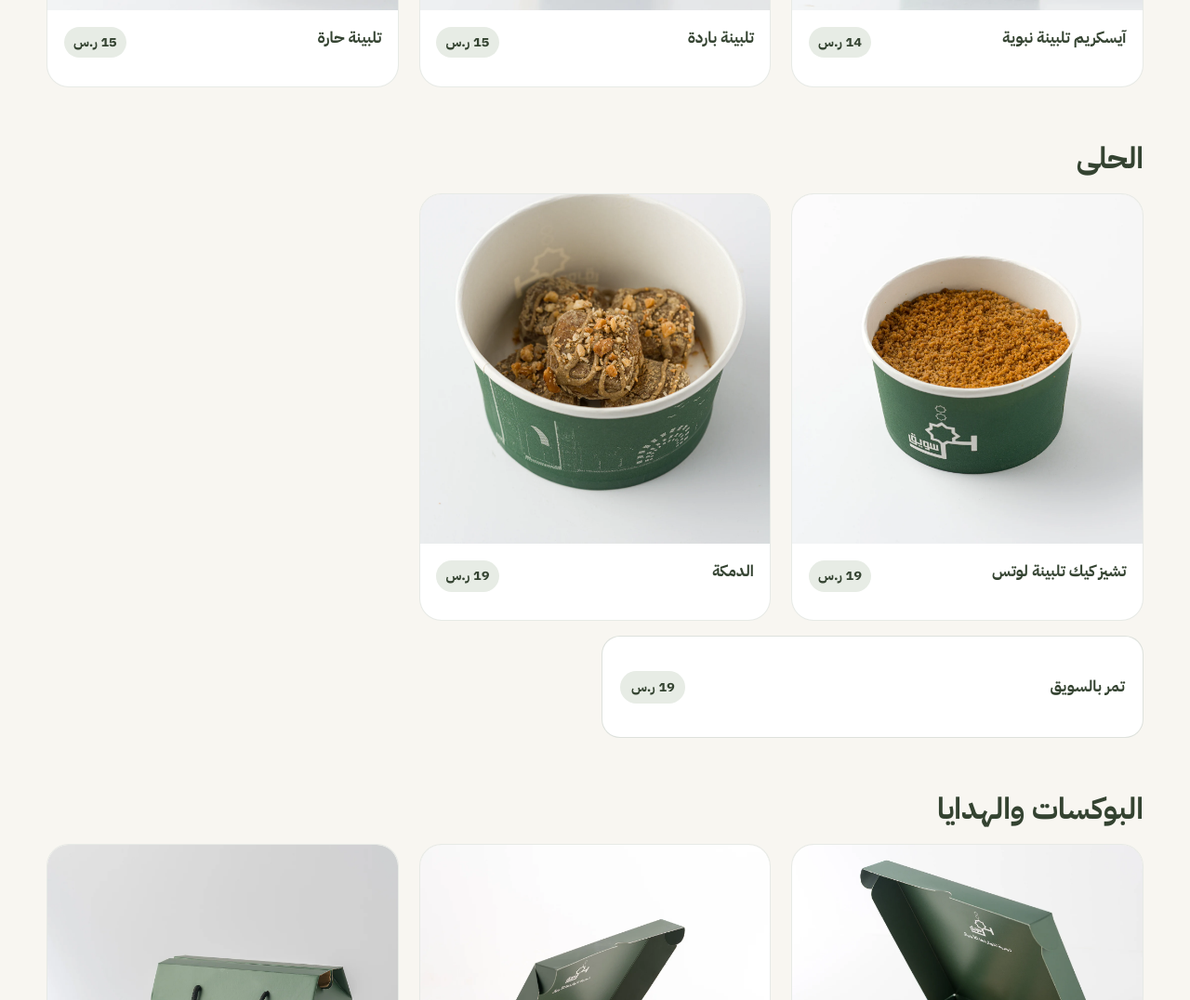
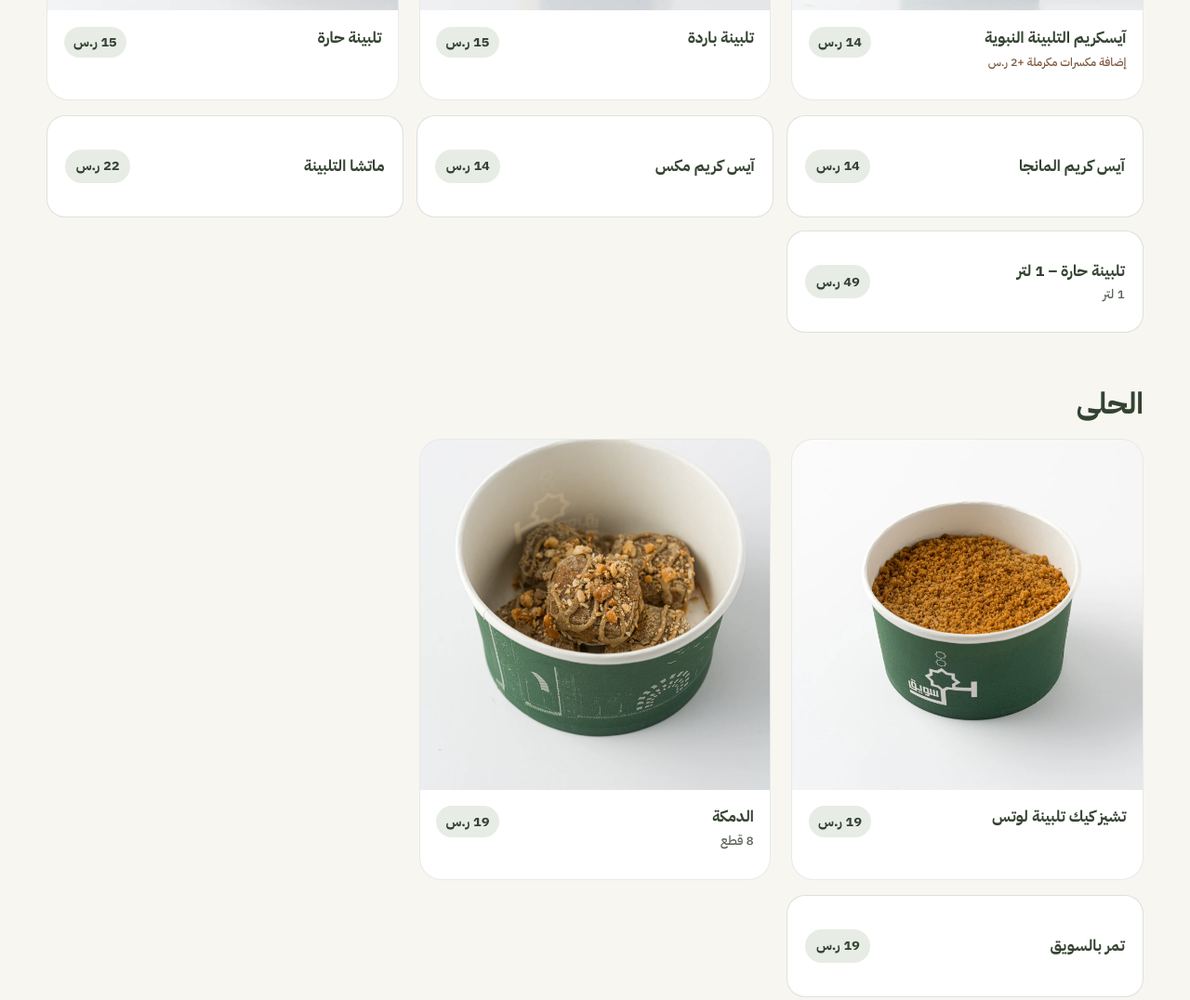
Before and after one commit to abdalmaged818/saweeg-menu, a website built with Vite: page index.html in a window 1280 px wide. Shown: the part 1040-2116 px from the top of the page at 93% size. Built offline with nearby package versions, Linux system fonts and the light colour scheme.

Commit message:
feat: sync August 2026 branch menus

```diff
--- a/src/data/categories.ts
+++ b/src/data/categories.ts
@@ -3,8 +3,8 @@ import type { Category } from "../types/menu";
 export const categories: Category[] = [
   {
     id: "talbinah",
-    nameAr: "التلبينة",
-    nameEn: "Talbinah"
+    nameAr: "التلبينة والآيسكريم",
+    nameEn: "Talbinah & Ice Cream"
   },
   {
     id: "sweets",
--- a/src/data/extras.ts
+++ b/src/data/extras.ts
@@ -4,25 +4,79 @@ const sharedBranches = ["maqsed", "bustan"] as const;
 
 export const extras: Extra[] = [
   {
-    id: "saudi-coffee",
-    nameAr: "قهوة سعودية",
-    nameEn: "Saudi Coffee",
+    id: "saudi-coffee-cup",
+    nameAr: "كوب قهوة سعودية",
+    nameEn: "Saudi Coffee Cup",
     quantityAr: "كوب",
     quantityEn: "Cup",
     price: 6,
     branches: [...sharedBranches]
   },
   {
-    id: "coffee-of-day-hot",
-    nameAr: "قهوة اليوم - حارة",
-    nameEn: "Coffee of the Day - Hot",
-    price: 10,
-    branches: ["bustan"]
+    id: "saudi-coffee-dallah",
+    nameAr: "دلة قهوة سعودية",
+    nameEn: "Saudi Coffee Dallah",
+    quantityAr: "دلة",
+    quantityEn: "Dallah",
+    price: 21,
+    branches: [...sharedBranches]
   },
   {
-    id: "coffee-of-day-cold",
-    nameAr: "قهوة اليوم - باردة",
-    nameEn: "Coffee of the Day - Cold",
+    id: "saudi-coffee-dallah-with-sweets",
+    nameAr: "دلة قهوة سعودية مع حلى",
+    nameEn: "Saudi Coffee Dallah with Sweets",
+    quantityAr: "دلة مع حلى",
+    quantityEn: "Dallah with Sweets",
+    price: 39,
+    branches: [...sharedBranches]
+  },
+  {
+    id: "water",
+    nameAr: "ماء",
+    nameEn: "Water",
+    quantityAr: "عبوة",
+    quantityEn: "Bottle",
+    price: 1.5,
+    branches: [...sharedBranches]
+  },
+  {
+    id: "maamoul",
+    nameAr: "معمول",
+    nameEn: "Maamoul",
+    quantityAr: "5 قطع",
+    quantityEn: "5 Pieces",
+    price: 21,
+    branches: [...sharedBranches]
+  },
+  {
+    id: "tart",
+    nameAr: "تارت",
+    nameEn: "Tart",
+    quantityAr: "قطعتان",
+    quantityEn: "2 Pieces",
+    price: 11,
+    branches: [...sharedBranches]
+  },
+  {
+    id: "basbousa",
+    nameAr: "بسبوسة",
+    nameEn: "Basbousa",
+    quantityAr: "قطعتان",
+    quantityEn: "2 Pieces",
+    price: 11,
+    branches: [...sharedBranches]
+  },
+  {
+    id: "coffee-of-the-day-maqsed",
+    nameAr: "قهوة اليوم",
+    nameEn: "Coffee of the Day",
+    price: 6,
+    branches: ["maqsed"]
+  },
+  {
+    id: "coffee-of-the-day-bustan",
+    nameAr: "قهوة اليوم",
+    nameEn: "Coffee of the Day",
     price: 10,
     branches: ["bustan"]
   },
@@ -36,30 +90,12 @@ export const extras: Extra[] = [
     branches: ["bustan"]
   },
   {
-    id: "water",
-    nameAr: "ماء",
-    nameEn: "Water",
-    quantityAr: "عبوة",
-    quantityEn: "Bottle",
-    price: 1,
-    branches: [...sharedBranches]
-  },
-  {
-    id: "basbousa",
-    nameAr: "بسبوسة",
-    nameEn: "Basbousa",
-    quantityAr: "قطعة واحدة",
-    quantityEn: "One Piece",
-    price: 6,
-    branches: [...sharedBranches]
-  },
-  {
-    id: "maamoul",
-    nameAr: "معمول",
-    nameEn: "Maamoul",
-    quantityAr: "3 قطع",
-    quantityEn: "3 Pieces",
-    price: 10,
-    branches: [...sharedBranches]
+    id: "tea-flask",
+    nameAr: "ثلاجة شاي",
+    nameEn: "Tea Flask",
+    quantityAr: "ثلاجة",
+    quantityEn: "Flask",
+    price: 25,
+    branches: ["bustan"]
   }
 ];
--- a/src/data/products.ts
+++ b/src/data/products.ts
@@ -5,14 +5,34 @@ const sharedBranches = ["maqsed", "bustan"] as const;
 export const products: Product[] = [
   {
     id: "talbinah-ice-cream",
-    nameAr: "آيسكريم تلبينة نبوية",
+    nameAr: "آيسكريم التلبينة النبوية",
     nameEn: "Talbinah Ice Cream",
+    noteAr: "إضافة مكسرات مكرملة +2 ر.س",
+    noteEn: "Caramelized Nuts Add-on +SAR 2",
     price: 14,
     category: "talbinah",
     displayMode: "image",
     image: "talbinah-ice-cream.webp",
     imageFit: "cover",
     imagePosition: "center",
+    branches: [...sharedBranches]
+  },
+  {
+    id: "mango-ice-cream",
+    nameAr: "آيس كريم المانجا",
+    nameEn: "Mango Ice Cream",
+    price: 14,
+    category: "talbinah",
+    displayMode: "compact",
+    branches: [...sharedBranches]
+  },
+  {
+    id: "mixed-ice-cream",
+    nameAr: "آيس كريم مكس",
+    nameEn: "Mixed Ice Cream",
+    price: 14,
+    category: "talbinah",
+    displayMode: "compact",
     branches: [...sharedBranches]
   },
   {
@@ -40,6 +60,26 @@ export const products: Product[] = [
     branches: [...sharedBranches]
   },
   {
+    id: "talbinah-matcha",
+    nameAr: "ماتشا التلبينة",
+    nameEn: "Talbinah Matcha",
+    price: 22,
+    category: "talbinah",
+    displayMode: "compact",
+    branches: [...sharedBranches]
+  },
+  {
+    id: "hot-talbinah-one-liter",
+    nameAr: "تلبينة حارة – 1 لتر",
+    nameEn: "Hot Talbinah – 1 Liter",
+    quantityAr: "1 لتر",
+    quantityEn: "1 Liter",
+    price: 49,
+    category: "talbinah",
+    displayMode: "compact",
+    branches: ["maqsed"]
+  },
+  {
     id: "talbinah-lotus-cheesecake",
     nameAr: "تشيز كيك تلبينة لوتس",
     nameEn: "Talbinah Lotus Cheesecake",
@@ -52,9 +92,9 @@ export const products: Product[] = [
     branches: [...sharedBranches]
   },
   {
-    id: "dates-with-sawiq",
+    id: "dates-with-saweeg",
     nameAr: "تمر بالسويق",
-    nameEn: "Dates with Sawiq",
+    nameEn: "Dates with Saweeg",
     price: 19,
     category: "sweets",
     displayMode: "compact",
@@ -64,6 +104,8 @@ export const products: Product[] = [
     id: "damkah",
     nameAr: "الدمكة",
     nameEn: "Damkah",
+    quantityAr: "8 قطع",
+    quantityEn: "8 Pieces",
     price: 19,
     category: "sweets",
     displayMode: "image",
@@ -73,9 +115,29 @@ export const products: Product[] = [
     branches: [...sharedBranches]
   },
   {
+    id: "madini-crepe-cheese",
+    nameAr: "كريب مديني أجبان",
+    nameEn: "Madini Crepe Cheese",
+    price: 9,
+    category: "sweets",
+    displayMode: "compact",
+    branches: ["bustan"]
+  },
+  {
+    id: "madini-crepe-signature",
+    nameAr: "كريب مديني سجنتشر",
+    nameEn: "Madini Crepe Signature",
+    price: 9,
+    category: "sweets",
+    displayMode: "compact",
+    branches: ["bustan"]
+  },
+  {
     id: "maamoul-box",
     nameAr: "بوكس معمول",
     nameEn: "Maamoul Box",
+    quantityAr: "27 قطعة",
+    quantityEn: "27 Pieces",
     price: 78,
     category: "boxes",
     displayMode: "image",
@@ -85,10 +147,21 @@ export const products: Product[] = [
     branches: [...sharedBranches]
   },
   {
-    id: "basbousa-box",
-    nameAr: "بوكس بسبوسة",
-    nameEn: "Basbousa Box",
-    price: 69,
+    id: "safawi-dates-gift-box",
+    nameAr: "بوكس تمر صفاوي محشي مكسرات",
+    nameEn: "Safawi Dates Stuffed with Mixed Nuts Gift Box",
+    price: 78,
+    category: "boxes",
+    displayMode: "compact",
+    branches: [...sharedBranches]
+  },
+  {
+    id: "date-pecan-tart-box",
+    nameAr: "بوكس تارت التمر والبيكان",
+    nameEn: "Date Pecan Tart Box",
+    quantityAr: "14 قطعة",
+    quantityEn: "14 Pieces",
+    price: 51,
     category: "boxes",
     displayMode: "image",
     image: "basbousa-box.webp",
@@ -100,15 +173,31 @@ export const products: Product[] = [
     id: "talbinah-sachet-box",
     nameAr: "بوكس أظرف التلبينة",
     nameEn: "Talbinah Sachet Box",
-    price: 58,
+    quantityAr: "12 ظرف",
+    quantityEn: "12 Sachets",
+    price: 68,
     category: "boxes",
     displayMode: "compact",
+    branches: [...sharedBranches]
+  },
+  {
+    id: "al-jabirah-box",
+    nameAr: "بوكس الجابرة",
+    nameEn: "Al Jabirah Box",
+    price: 68,
+    category: "boxes",
+    displayMode: "image",
+    image: "talbinah-sachet-box.webp",
+    imageFit: "cover",
+    imagePosition: "center",
     branches: [...sharedBranches]
   },
   {
     id: "gift-box",
     nameAr: "بوكس الإهداء",
     nameEn: "Gift Box",
+    quantityAr: "عبوتان من اختيارك",
+    quantityEn: "2 Containers of Your Choice",
     price: 42,
     category: "boxes",
     displayMode: "image",
@@ -118,21 +207,21 @@ export const products: Product[] = [
     branches: [...sharedBranches]
   },
   {
-    id: "al-jabirah-box",
-    nameAr: "بوكس الجابرة",
-    nameEn: "Al-Jabirah Box",
-    price: 68,
-    category: "boxes",
+    id: "talbinah-powder",
+    nameAr: "بودرة تلبينة نبوية",
+    nameEn: "Talbinah Nabawi Powder",
+    price: 25,
+    category: "ready",
     displayMode: "image",
-    image: "talbinah-sachet-box.webp",
+    image: "al-jabirah-box.webp",
     imageFit: "cover",
     imagePosition: "center",
     branches: [...sharedBranches]
   },
   {
-    id: "sawiq-powder",
+    id: "saweeg-powder",
     nameAr: "بودرة سويق",
-    nameEn: "Sawiq Powder",
+    nameEn: "Saweeg Powder",
     price: 25,
     category: "ready",
     displayMode: "image",
@@ -142,24 +231,23 @@ export const products: Product[] = [
     branches: [...sharedBranches]
   },
   {
-    id: "talbinah-powder",
-    nameAr: "بودرة تلبينة نبوية",
-    nameEn: "Talbinah Powder",
-    price: 25,
+    id: "talbinah-sachets",
+    nameAr: "أظرف التلبينة",
+    nameEn: "Talbinah Sachets",
+    quantityAr: "ظرف واحد",
+    quantityEn: "1 Sachet",
+    price: 5.5,
     category: "ready",
-    displayMode: "image",
-    image: "al-jabirah-box.webp",
-    imageFit: "cover",
-    imagePosition: "center",
+    displayMode: "compact",
     branches: [...sharedBranches]
   },
   {
-    id: "madini-crepe-cheese-signature",
-    nameAr: "كريب مديني - أجبان سجنتشر",
-    nameEn: "Madini Crepe - Cheese Signature",
-    price: 9,
-    category: "sweets",
+    id: "mixed-caramelized-nuts-sachet",
+    nameAr: "ظرف مكسرات مكرملة مكس",
+    nameEn: "Mixed Caramelized Nuts Sachet",
+    price: 12,
+    category: "ready",
     displayMode: "compact",
-    branches: ["bustan"]
+    branches: [...sharedBranches]
   }
 ];
--- a/src/styles/components.css
+++ b/src/styles/components.css
@@ -339,7 +339,7 @@ html[lang="ar"] .eyebrow {
 }
 
 .product-card__content {
-  min-height: 82px;
+  min-height: 96px;
   display: flex;
   align-items: flex-start;
   justify-content: space-between;
@@ -347,8 +347,12 @@ html[lang="ar"] .eyebrow {
   padding: 1rem;
 }
 
+.product-card__copy,
+.compact-product-card__copy {
+  min-width: 0;
+}
+
 .product-card__name {
-  min-width: 0;
   margin: 0;
   color: var(--green-dark);
   font-size: 1.05rem;
@@ -366,6 +370,24 @@ html[lang="ar"] .eyebrow {
   font-size: 0.92rem;
   font-weight: 700;
   white-space: nowrap;
+}
+
+.product-card__quantity,
+.compact-product-card__quantity {
+  margin: 0.18rem 0 0;
+  color: var(--text-soft);
+  font-size: 0.86rem;
+  font-weight: 500;
+  line-height: 1.45;
+}
+
+.product-card__note,
+.compact-product-card__note {
+  margin: 0.32rem 0 0;
+  color: var(--brown-dark);
+  font-size: 0.78rem;
+  font-weight: 500;
+  line-height: 1.45;
 }
 
 .compact-product-card {
@@ -390,7 +412,6 @@ html[lang="ar"] .eyebrow {
 }
 
 .compact-product-card__name {
-  min-width: 0;
   margin: 0;
   color: var(--green-dark);
   font-size: 1.05rem;
--- a/src/styles/responsive.css
+++ b/src/styles/responsive.css
@@ -81,8 +81,12 @@
 }
 
 @media (min-width: 980px) {
+  .product-grid,
+  .compact-products-grid {
+    grid-template-columns: repeat(3, minmax(0, 1fr));
+  }
+
   .product-grid {
-    grid-template-columns: repeat(3, minmax(0, 1fr));
     gap: 1.35rem;
   }
 
--- a/src/templates/menu-page.ts
+++ b/src/templates/menu-page.ts
@@ -40,6 +40,33 @@ const localName = (
   item: { nameAr: string; nameEn: string },
   language: Language
 ): string => (language === "ar" ? item.nameAr : item.nameEn);
+
+const localQuantity = (
+  item: { quantityAr?: string; quantityEn?: string },
+  language: Language
+): string | undefined =>
+  language === "ar" ? item.quantityAr : item.quantityEn;
+
+const localNote = (
+  item: { noteAr?: string; noteEn?: string },
+  language: Language
+): string | undefined => language === "ar" ? item.noteAr : item.noteEn;
+
+const appendProductDetails = (
+  container: HTMLElement,
+  product: ImageProduct | CompactProduct,
+  language: Language,
+  classPrefix: "product-card" | "compact-product-card"
+): void => {
+  const quantity = localQuantity(product, language);
+  const note = localNote(product, language);
+  if (quantity) {
+    container.append(createElement("p", `${classPrefix}__quantity`, quantity));
+  }
+  if (note) {
+    container.append(createElement("p", `${classPrefix}__note`, note));
+  }
+};
 
 const appHref = (
   language: Language,
@@ -428,6 +455,8 @@ const createProductCard = (
 ): HTMLElement => {
   const messages = getMessages(language);
   const article = createElement("article", "product-card");
+  article.dataset.productId = product.id;
+  article.dataset.displayMode = product.displayMode;
   const media = createElement("div", "product-card__media");
   const decorative = createElement("span", "product-card__fallback");
   decorative.setAttribute("aria-hidden", "true");
@@ -447,13 +476,16 @@ const createProductCard = (
   media.append(decorative, image);
 
   const content = createElement("div", "product-card__content");
+  const copy = createElement("div", "product-card__copy");
   const title = createElement("h3", "product-card__name", name);
+  copy.append(title);
+  appendProductDetails(copy, product, language, "product-card");
   const price = createElement(
     "p",
     "product-card__price",
     messages.priceLabel(product.price)
   );
-  content.append(title, price);
+  content.append(copy, price);
   article.append(media, content);
   return article;
 };
@@ -466,17 +498,20 @@ const createCompactProductCard = (
   const article = createElement("article", "compact-product-card");
   article.dataset.productId = product.id;
   article.dataset.displayMode = product.displayMode;
+  const copy = createElement("div", "compact-product-card__copy");
   const title = createElement(
     "h3",
     "compact-product-card__name",
     localName(product, language)
   );
+  copy.append(title);
+  appendProductDetails(copy, product, language, "compact-product-card");
   const price = createElement(
     "p",
     "compact-product-card__price",
     messages.priceLabel(product.price)
   );
-  article.append(title, price);
+  article.append(copy, price);
   return article;
 };
 
--- a/src/types/menu.ts
+++ b/src/types/menu.ts
@@ -25,6 +25,10 @@ interface ProductBase {
   id: string;
   nameAr: string;
   nameEn: string;
+  quantityAr?: string;
+  quantityEn?: string;
+  noteAr?: string;
+  noteEn?: string;
   price: number;
   category: Exclude<CategoryId, "drinks">;
   branches: BranchId[];
```
Also changed, not shown: .github/workflows/deploy.yml.
